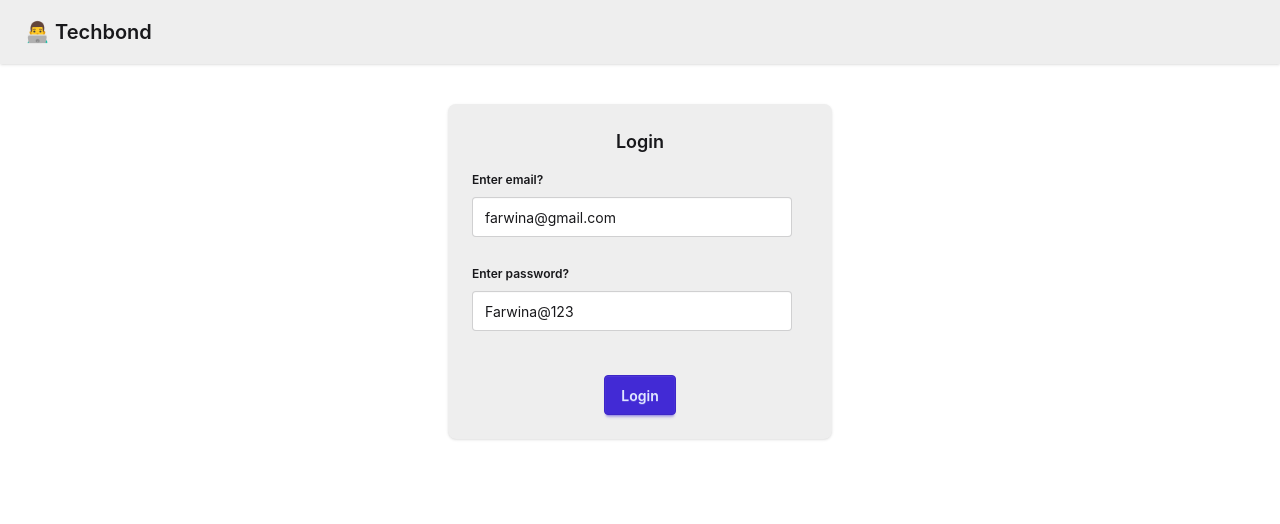
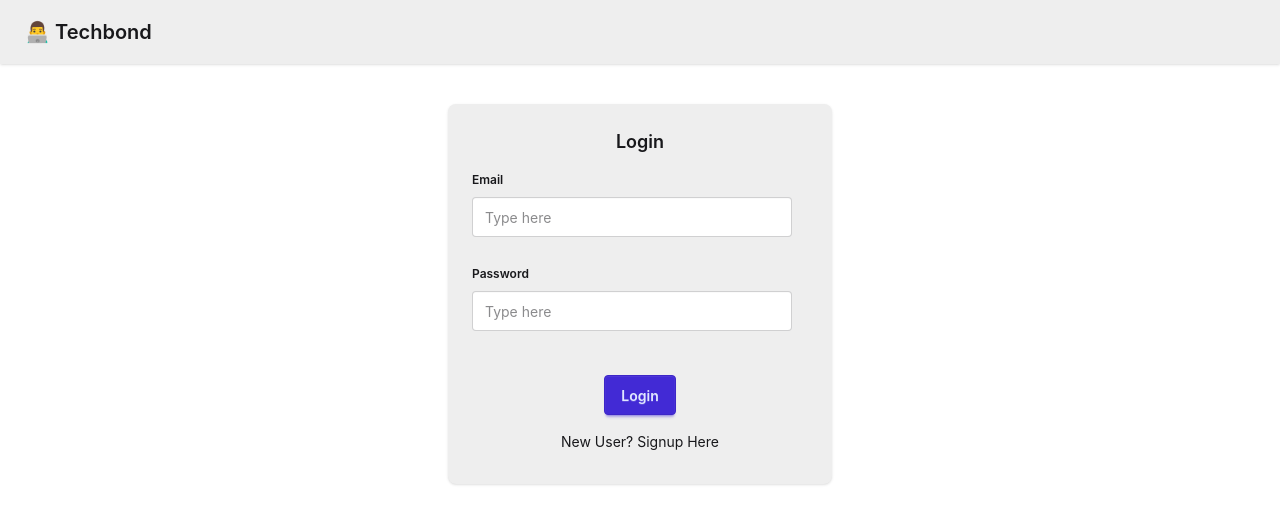
Before and after one commit to MohomedFarhan07/TechBond-web, a React (Vite) app: page /login in a window 1280 px wide. Shown: the top 524 px of the page. Built offline with nearby package versions, Linux system fonts and the light colour scheme; no server answers.

Commit message:
fix: resolve input validation error on EditProfile page

```diff
--- a/src/components/EditProfile.jsx
+++ b/src/components/EditProfile.jsx
@@ -115,7 +115,7 @@ const EditProfile = ({ user }) => {
       {showToast && (
         <div className="toast toast-top toast-center">
           <div className="alert alert-success">
-            <span>Message sent successfully.</span>
+            <span>User saved successfully.</span>
           </div>
         </div>
       )}
--- a/src/components/Login.jsx
+++ b/src/components/Login.jsx
@@ -6,9 +6,13 @@ import { useNavigate } from "react-router-dom";
 import { BASE_URL } from "../utils/constants";
 
 const Login = () => {
-  const [emailId, setEmailId] = useState("farwina@gmail.com");
-  const [password, setPassword] = useState("Farwina@123");
+  const [emailId, setEmailId] = useState("");
+  const [password, setPassword] = useState("");
+  const [firstName, setFirstName] = useState("");
+  const [lastName, setLastName] = useState("");
   const [error, setError] = useState("");
+  const [isLoginForm, setIsLoginForm] = useState(true);
+
   const dispatch = useDispatch();
   const navigate = useNavigate();
 
@@ -30,14 +34,62 @@ const Login = () => {
     }
   };
 
+  const handleSignUp = async () => {
+    try{
+    const res = await axios.post(
+      BASE_URL + "/signup",
+      {
+        firstName,
+        lastName,
+        emailId,
+        password,
+      },
+      {
+        withCredentials: true,
+      },
+    );
+    console.log(res);
+    dispatch(addUser(res?.data?.data))
+    return navigate("/profile");
+  } catch(err){
+    // TODO: Handle error
+  }
+  };
+
   return (
     <div className="flex justify-center my-10">
       <div className="card bg-base-300 w-96 shadow-sm">
         <div className="card-body">
-          <h2 className="card-title justify-center">Login</h2>
+          <h2 className="card-title justify-center">
+            {isLoginForm ? "Login" : "Sign up"}
+          </h2>
           <div className="-mt-4">
+            {!isLoginForm && (
+              <>
+                <fieldset className="fieldset my-4">
+                  <legend className="fieldset-legend">Firstname</legend>
+                  <input
+                    type="text"
+                    className="input"
+                    value={firstName}
+                    placeholder="Type here"
+                    onChange={(e) => setFirstName(e.target.value)}
+                  />
+                </fieldset>
+                <fieldset className="fieldset my-4">
+                  <legend className="fieldset-legend">Lastname</legend>
+                  <input
+                    type="text"
+                    className="input"
+                    value={lastName}
+                    placeholder="Type here"
+                    onChange={(e) => setLastName(e.target.value)}
+                  />
+                </fieldset>
+              </>
+            )}
             <fieldset className="fieldset my-4">
-              <legend className="fieldset-legend">Enter email?</legend>
+              <legend className="fieldset-legend">Email</legend>
               <input
                 type="text"
                 className="input"
@@ -47,9 +99,9 @@ const Login = () => {
               />
             </fieldset>
             <fieldset className="fieldset my-4">
-              <legend className="fieldset-legend">Enter password?</legend>
+              <legend className="fieldset-legend">Password</legend>
               <input
-                type="text"
+                type="password"
                 className="input"
                 value={password}
                 placeholder="Type here"
@@ -59,10 +111,21 @@ const Login = () => {
           </div>
           <p className="text-red-500 font-bold">{error}</p>
           <div className="card-actions justify-center mt-2">
-            <button className="btn btn-primary" onClick={handleLogin}>
-              Login
+            <button
+              className="btn btn-primary"
+              onClick={isLoginForm ? handleLogin : handleSignUp}
+            >
+              {isLoginForm ? "Login" : "Sign up"}
             </button>
           </div>
+          <p
+            className="cursor-pointer m-auto py-2"
+            onClick={() => setIsLoginForm((value) => !value)}
+          >
+            {isLoginForm
+              ? "New User? Signup Here"
+              : "Existing User? Login Here"}
+          </p>
         </div>
       </div>
     </div>
```
